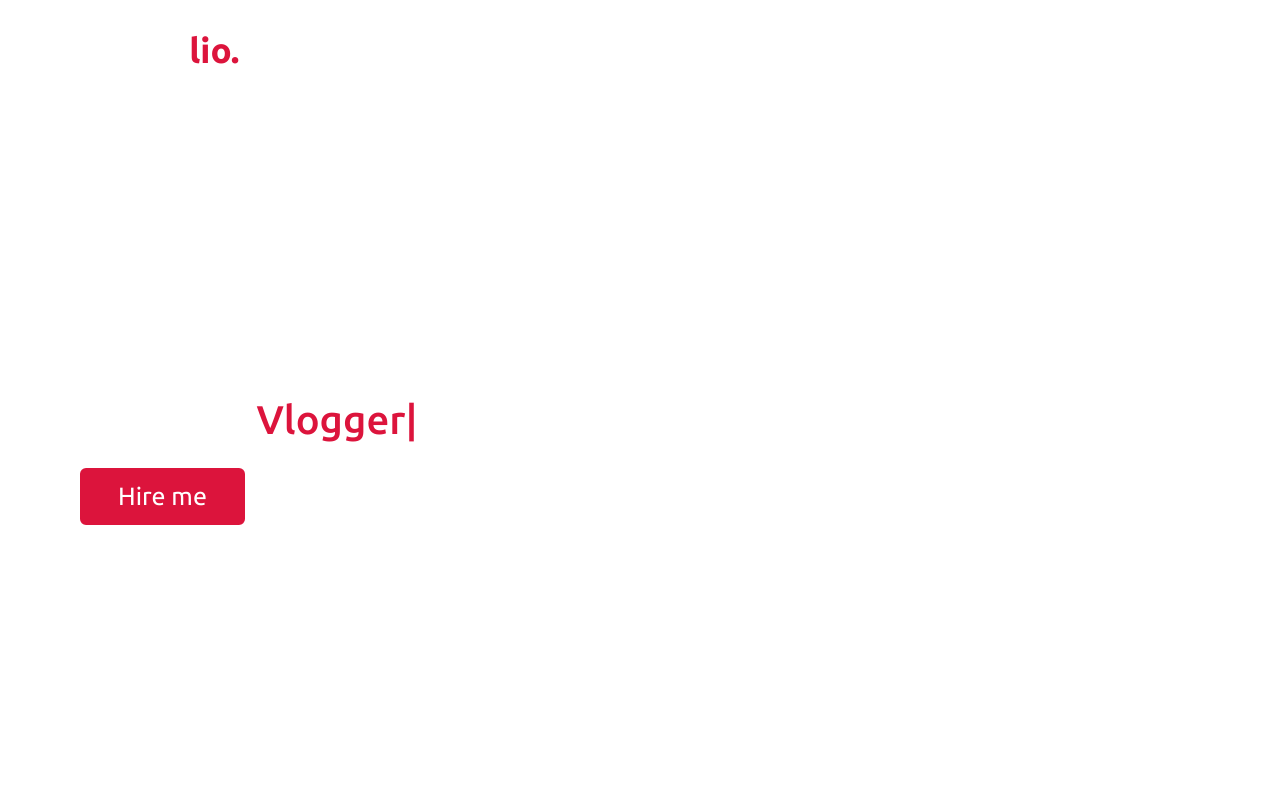
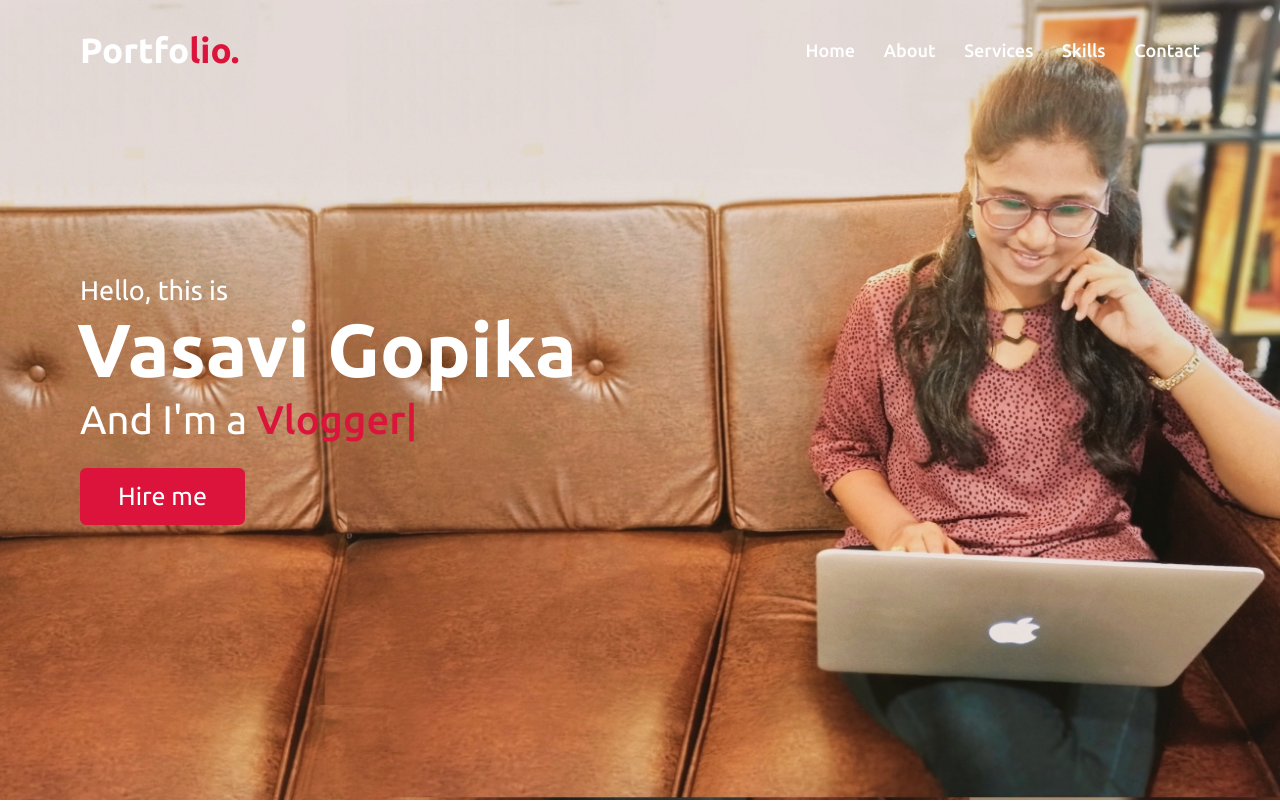
Before and after one commit to Vasavigopika/personal-portfolio, a plain HTML site: page index.html in a window 1280 px wide. Shown: the top 802 px of the page. Drawn offline with nearby package versions, Linux system fonts and the light colour scheme.

Commit message:
Update style.css

```diff
--- a/style.css
+++ b/style.css
@@ -158,7 +158,7 @@ section .title::after{
 /* home section styling */
 .home{
     display: flex;
-    background: url("blob/main/IMG_20211007_000753.jpg") no-repeat center;
+    background: url("IMG_20211007_000753.jpg") no-repeat center;
     height: 100vh;
     width: 100vw;
     color: #fff;
```
